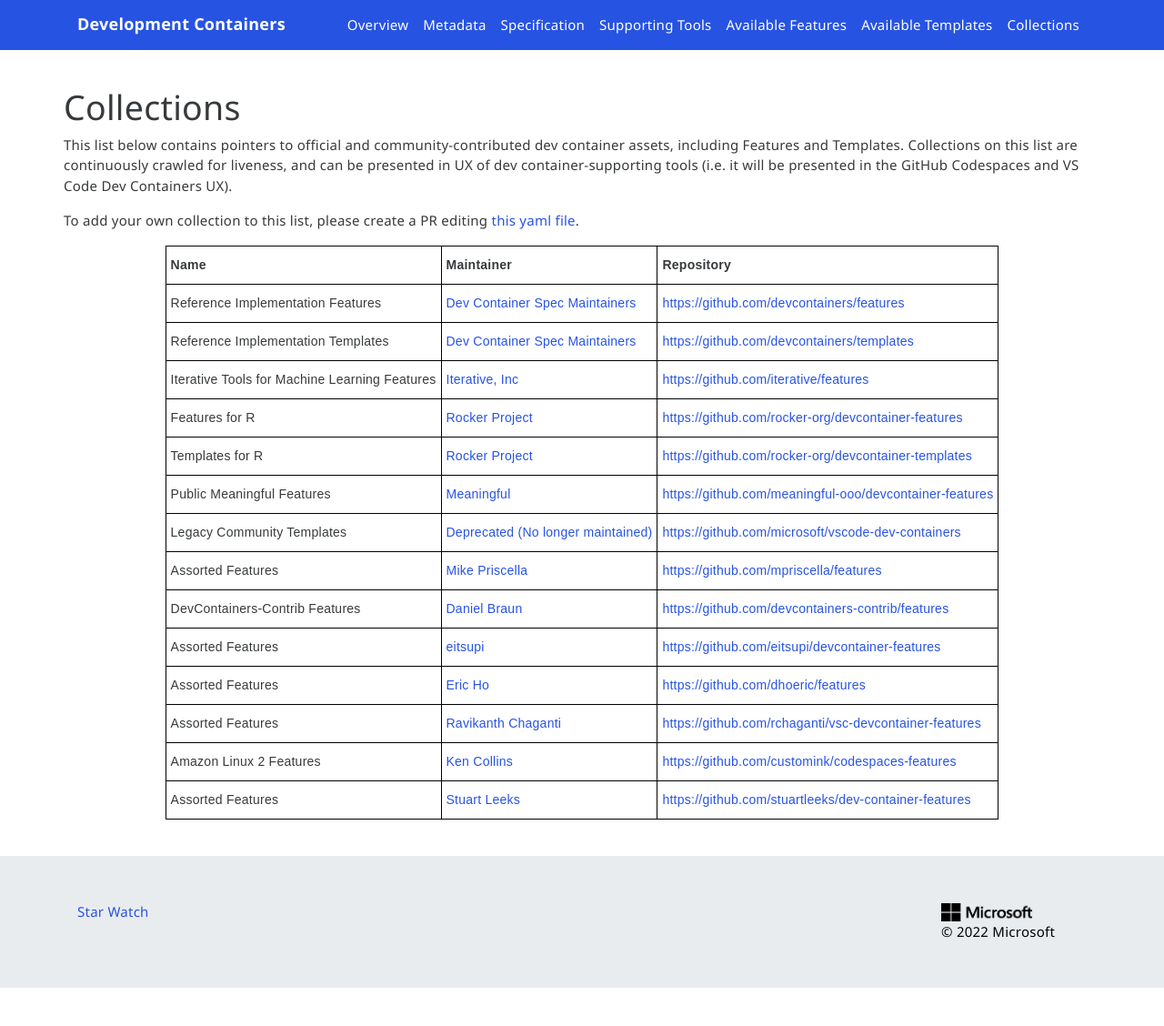
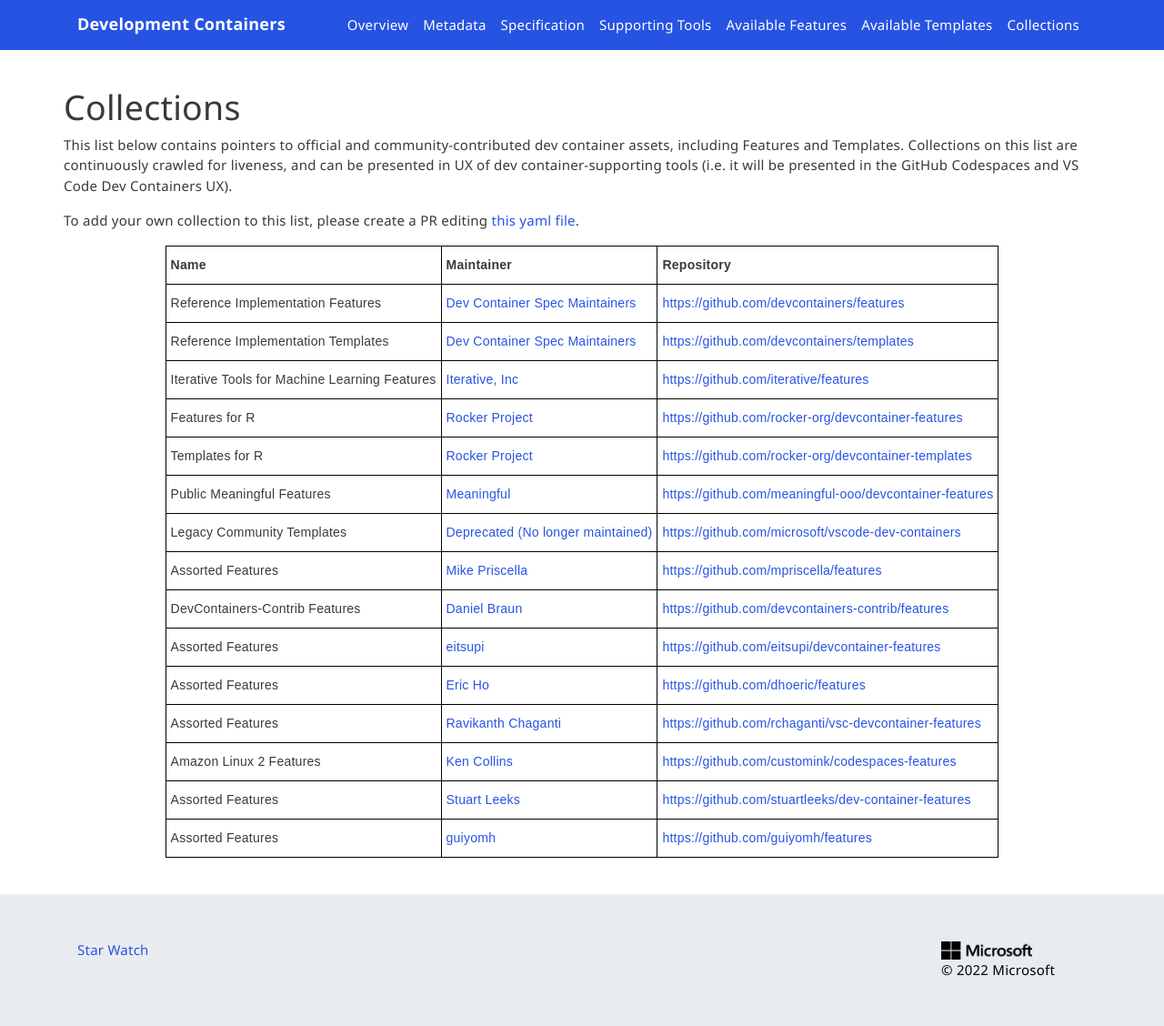
Before and after one commit to devcontainers/devcontainers.github.io, a Jekyll site: the page built from collections.html, in a window 1280 px wide. Shown: the whole page at 91% size. Built offline with Jekyll 4.4.1, drawn with Linux system fonts in a browser that asks for light colours; nearby versions of some CDN libraries; comment, search, counter and statistics services are not loaded; before the commit the page ends 1086 px from its top, so only the background shows below that.

Commit message:
Add guiyomh/features

```diff
--- a/_data/collection-index.yml
+++ b/_data/collection-index.yml
@@ -68,3 +68,8 @@
   contact: https://github.com/stuartleeks/dev-container-features/issues
   repository: https://github.com/stuartleeks/dev-container-features
   ociReference: ghcr.io/stuartleeks/dev-container-features
+- name: Assorted Features
+  maintainer: guiyomh
+  contact: https://github.com/guiyomh/features/issues
+  repository: https://github.com/guiyomh/features
+  ociReference: ghcr.io/guiyomh/features
```
